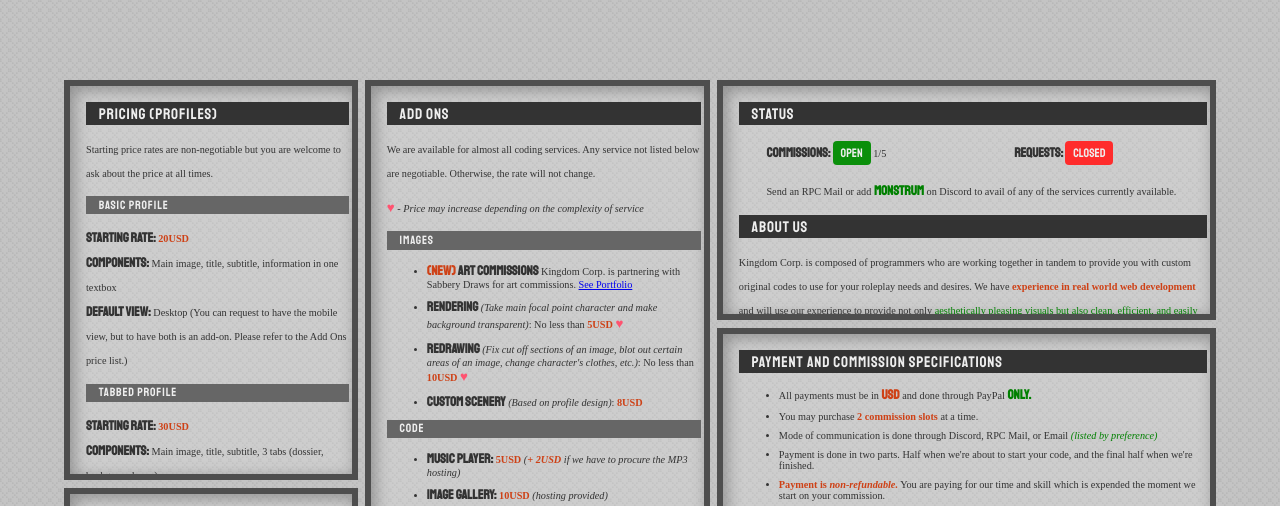
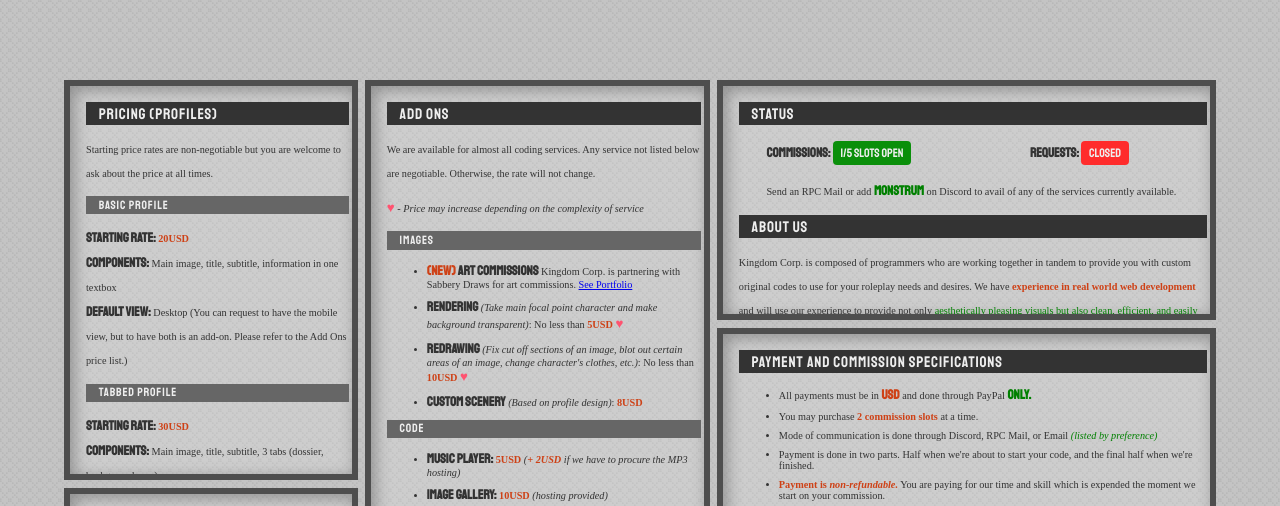
Before and after one commit to KingdomCorp/kingdomcorp.github.com, a plain HTML site: page index.html in a window 1280 px wide. Shown: the top 506 px of the page. Drawn offline with nearby package versions, Linux system fonts and the light colour scheme; a small style sheet from the web is missing.

Commit message:
Update number of slots

```diff
--- a/index.html
+++ b/index.html
@@ -31,7 +31,7 @@
         <table id="status">
           <tbody>
             <tr>
-              <td><b>Commissions: </b> <span class="status green">Open</span> 1/5</td>
+              <td><b>Commissions: </b> <span class="status green">1/5 Slots Open</span></td>
               <td><b>Requests: </b> <span class="status red">Closed</span></td>
             </tr>
             <!-- <tr>
```
